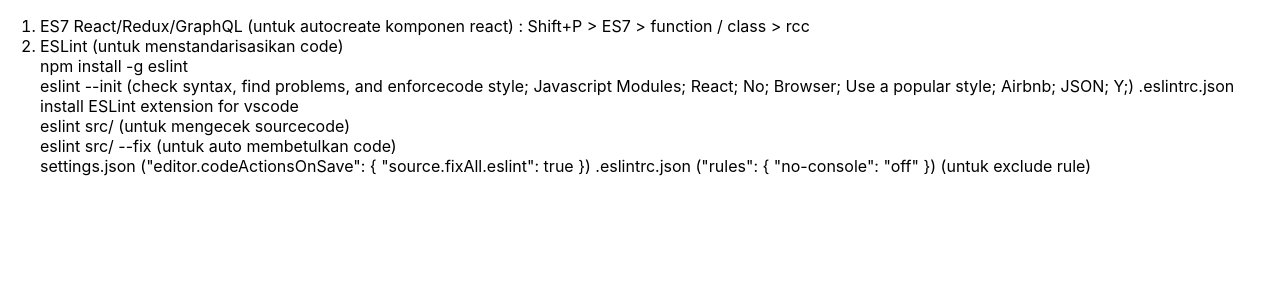
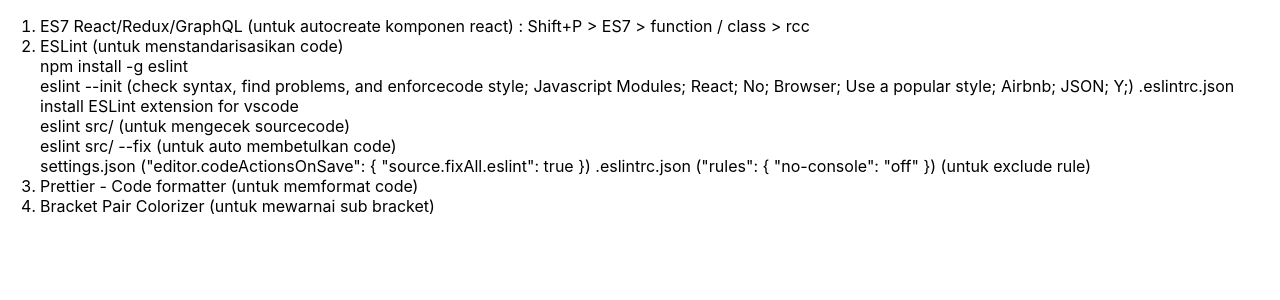
Before and after one commit to andrianrf/reactjs, a React (Create React App) app: page / in a window 1280 px wide. Shown: the top 300 px of the page. Built offline with nearby package versions, Linux system fonts and the light colour scheme.

Commit message:
extensions prettier and bracket pair colorizer

```diff
--- a/src/App.js
+++ b/src/App.js
@@ -1,21 +1,22 @@
-/* eslint-disable react/no-unescaped-entities */
-/* eslint-disable max-len */
-import './App.css';
-import React from 'react';
+import "./App.css";
+import React from "react";
 
 export default function App() {
   return (
     <div>
       <ol>
         <li>
-          ES7 React/Redux/GraphQL (untuk autocreate komponen react) : Shift+P &gt; ES7 &gt; function / class &gt; rcc
+          ES7 React/Redux/GraphQL (untuk autocreate komponen react) : Shift+P
+          &gt; ES7 &gt; function / class &gt; rcc
         </li>
         <li>
           ESLint (untuk menstandarisasikan code)
           <br />
           npm install -g eslint
           <br />
-          eslint --init (check syntax, find problems, and enforcecode style; Javascript Modules; React; No; Browser; Use a popular style; Airbnb; JSON; Y;) .eslintrc.json
+          eslint --init (check syntax, find problems, and enforcecode style;
+          Javascript Modules; React; No; Browser; Use a popular style; Airbnb;
+          JSON; Y;) .eslintrc.json
           <br />
           install ESLint extension for vscode
           <br />
@@ -23,10 +24,12 @@ export default function App() {
           <br />
           eslint src/ --fix (untuk auto membetulkan code)
           <br />
-          settings.json ("editor.codeActionsOnSave": &#123; "source.fixAll.eslint": true &#125;)
-          .eslintrc.json ("rules": &#123; "no-console": "off" &#125;) (untuk exclude rule)
-
+          settings.json ("editor.codeActionsOnSave": &#123;
+          "source.fixAll.eslint": true &#125;) .eslintrc.json ("rules": &#123;
+          "no-console": "off" &#125;) (untuk exclude rule)
         </li>
+        <li>Prettier - Code formatter (untuk memformat code)</li>
+        <li>Bracket Pair Colorizer (untuk mewarnai sub bracket)</li>
       </ol>
     </div>
   );
--- a/src/pages/Test.js
+++ b/src/pages/Test.js
@@ -1,9 +1,7 @@
-import React, { Component } from 'react';
+import React, { Component, Fragment } from "react";
 
 export default class Test extends Component {
   render() {
-    return (
-      <div />
-    );
+    return <Fragment>save</Fragment>;
   }
 }
```
